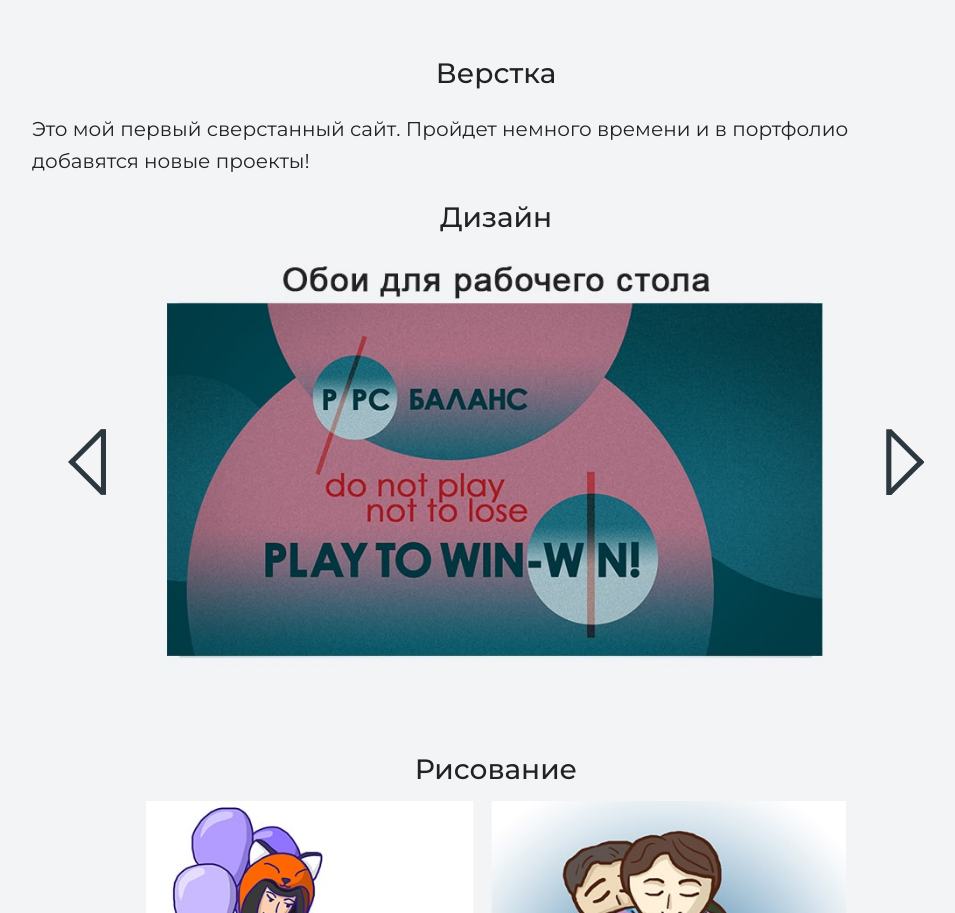
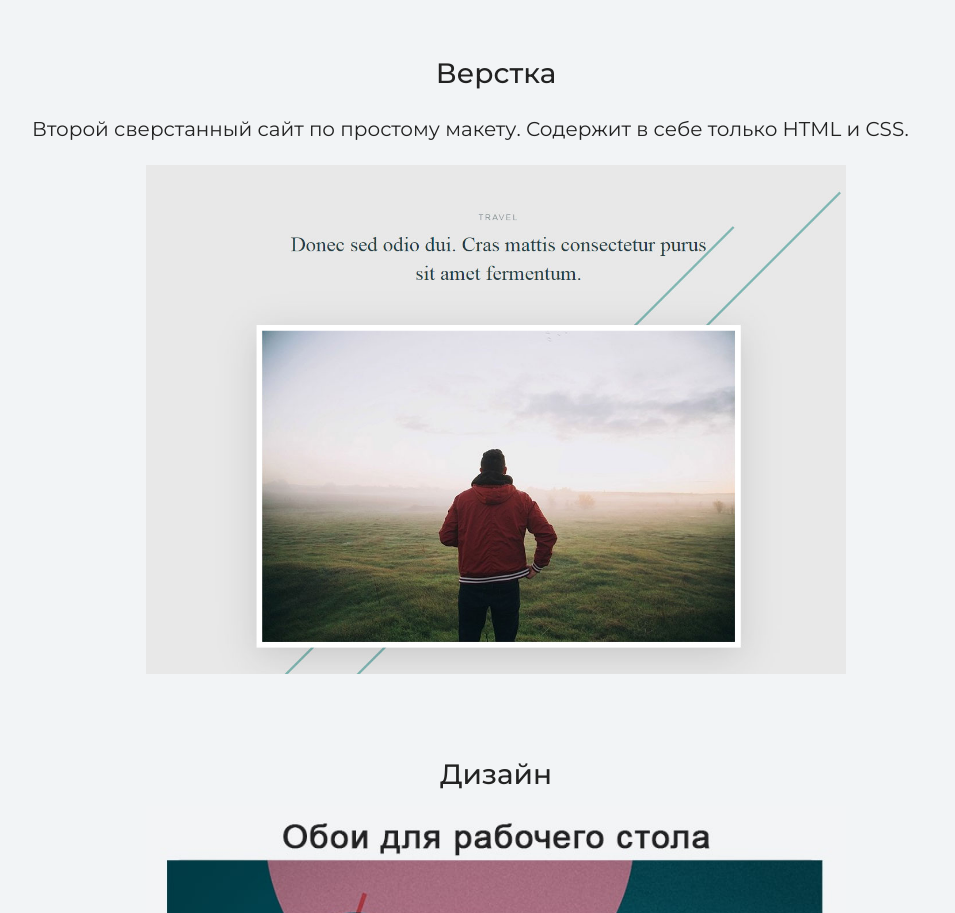
Before and after one commit to selenalluna/my-site, a plain HTML site: page index.html in a window 1280 px wide. Shown: the part 2116-3029 px from the top of the page, without its empty margins (144-1099 px from the left). Drawn offline with nearby package versions, Linux system fonts and the light colour scheme.

Commit message:
Добавление примера в блок Верстка

```diff
--- a/index.html
+++ b/index.html
@@ -40,8 +40,8 @@
       <div class="container">
         <h2 class="subheading">Мои работы</h2>
         <h3>Верстка</h3>
-				<p>Это мой первый сверстанный сайт. Пройдет немного времени и в портфолио добавятся новые
-					проекты!</p>
+        <p>Второй сверстанный сайт по простому макету. Содержит в себе только HTML и CSS.</p>
+        <a href="https://selenalluna.github.io/travel_1/" target="_blank"><img class="slides block" src="img/web1.jpg"></a>
 
 				<h3>Дизайн</h3>
         <div>
```
